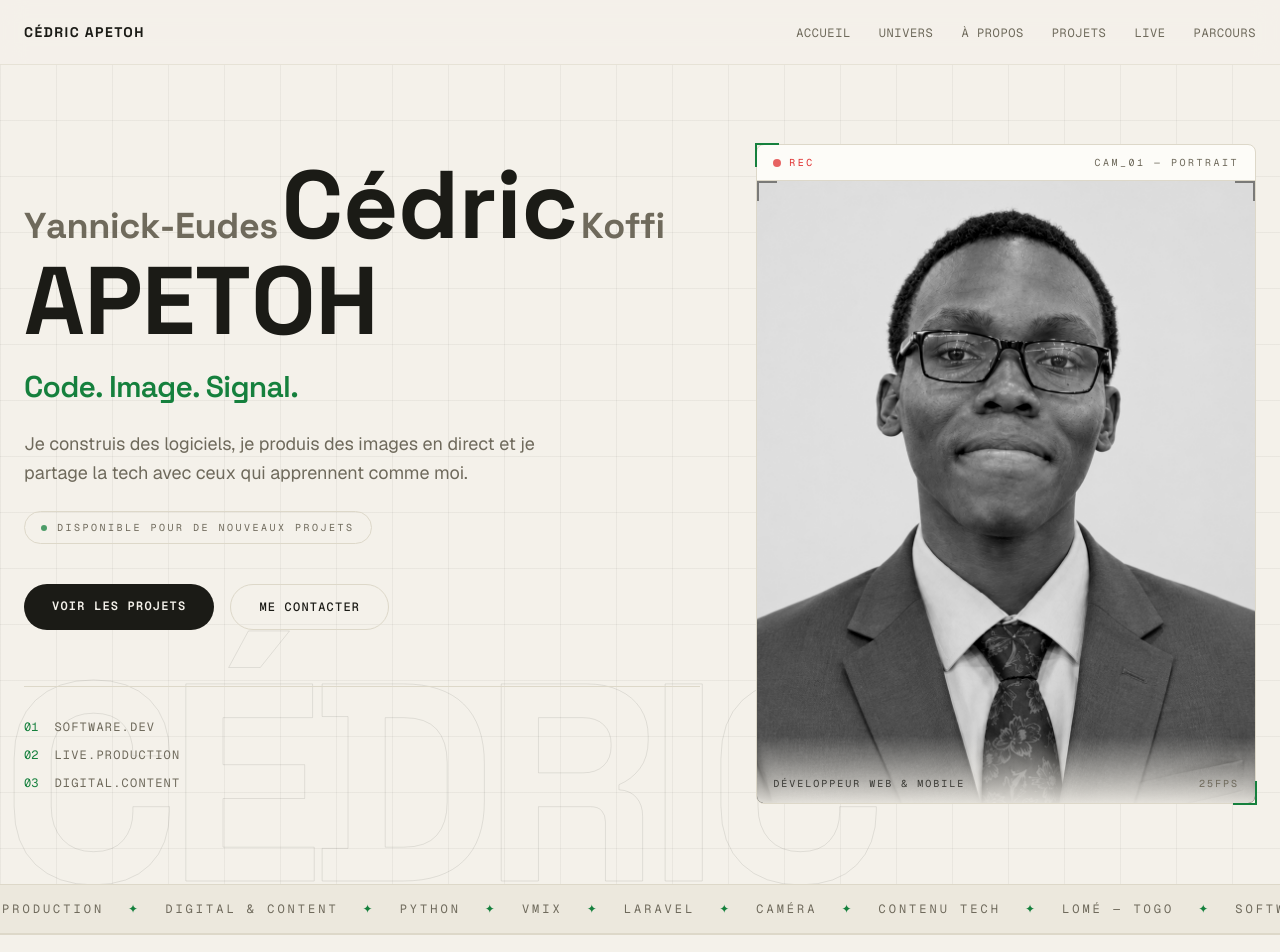
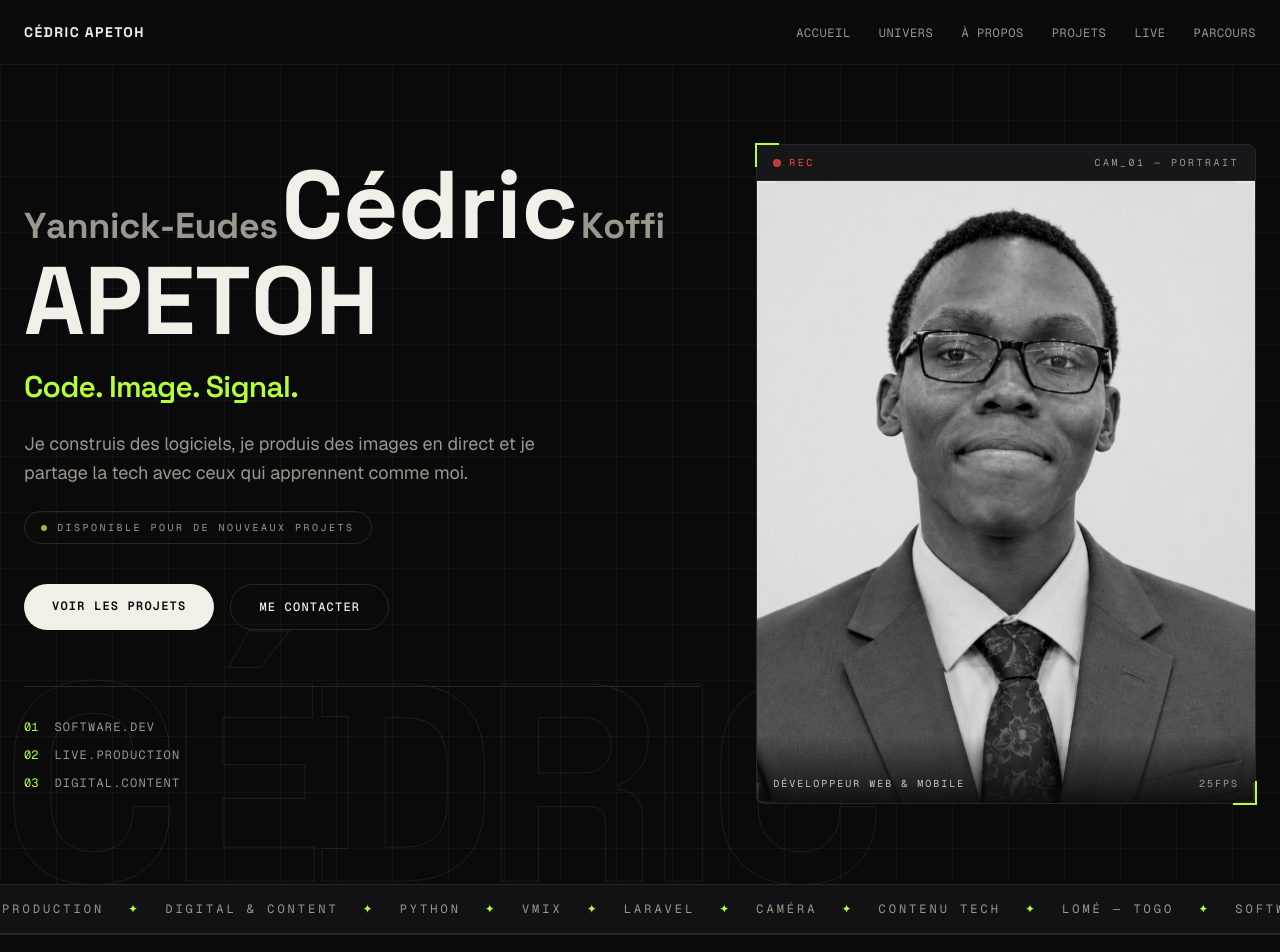
Before and after one commit to Yannickeudes/yannickeudes.github.io, a Next.js app: page / in a window 1280 px wide. Shown: the top 952 px of the page. Built offline with nearby package versions, Linux system fonts and the light colour scheme.

Commit message:
Revert "Theme clair : fond creme, accent vert fonce"
This reverts commit dc1e02e1f4f4872e25f22f5918bf7bf495e050dc.

```diff
--- a/src/app/globals.css
+++ b/src/app/globals.css
@@ -1,14 +1,14 @@
 @import "tailwindcss";
 
 @theme {
-  --color-ink: #f4f1ea;
-  --color-ink-soft: #ece8dd;
-  --color-panel: #fdfcf8;
-  --color-line: #ddd8c9;
-  --color-cream: #1b1b16;
-  --color-muted: #6f6a5c;
-  --color-accent: #15803d;
-  --color-rec: #e03131;
+  --color-ink: #0a0a0b;
+  --color-ink-soft: #121214;
+  --color-panel: #17171a;
+  --color-line: #26262b;
+  --color-cream: #f2efe9;
+  --color-muted: #9b978e;
+  --color-accent: #b4ff39;
+  --color-rec: #ff453a;
   --font-sans: var(--font-geist-sans);
   --font-mono: var(--font-geist-mono);
   --font-display: var(--font-space-grotesk);
@@ -16,7 +16,6 @@
 
 html {
   scroll-behavior: smooth;
-  color-scheme: light;
 }
 
 body {
@@ -33,8 +32,8 @@ body {
 
 .bg-grid {
   background-image:
-    linear-gradient(to right, rgb(27 27 22 / 0.05) 1px, transparent 1px),
-    linear-gradient(to bottom, rgb(27 27 22 / 0.05) 1px, transparent 1px);
+    linear-gradient(to right, rgb(242 239 233 / 0.035) 1px, transparent 1px),
+    linear-gradient(to bottom, rgb(242 239 233 / 0.035) 1px, transparent 1px);
   background-size: 56px 56px;
 }
 
@@ -47,7 +46,7 @@ body {
     to bottom,
     transparent 0px,
     transparent 3px,
-    rgb(27 27 22 / 0.06) 4px
+    rgb(0 0 0 / 0.12) 4px
   );
 }
 
@@ -106,12 +105,12 @@ body {
 /* ---------- misc ---------- */
 
 .text-outline {
-  -webkit-text-stroke: 1px rgb(27 27 22 / 0.16);
+  -webkit-text-stroke: 1px rgb(242 239 233 / 0.14);
   color: transparent;
 }
 
 .fx-split {
-  background: linear-gradient(to bottom, var(--color-cream) 0%, var(--color-cream) 50%, var(--color-accent) 50%, var(--color-accent) 100%);
+  background: linear-gradient(to bottom, #f2efe9 0%, #f2efe9 50%, var(--color-accent) 50%, var(--color-accent) 100%);
   -webkit-background-clip: text;
   background-clip: text;
   -webkit-text-fill-color: transparent;
--- a/src/app/layout.tsx
+++ b/src/app/layout.tsx
@@ -1,4 +1,4 @@
-import type { Metadata, Viewport } from "next";
+import type { Metadata } from "next";
 import { Geist, Geist_Mono, Space_Grotesk } from "next/font/google";
 import Navbar from "@/components/Navbar";
 import Footer from "@/components/Footer";
@@ -18,10 +18,6 @@ const spaceGrotesk = Space_Grotesk({
   variable: "--font-space-grotesk",
   subsets: ["latin"],
 });
-
-export const viewport: Viewport = {
-  themeColor: "#f4f1ea",
-};
 
 export const metadata: Metadata = {
   title: "Cédric APETOH — Code. Image. Signal.",
```
